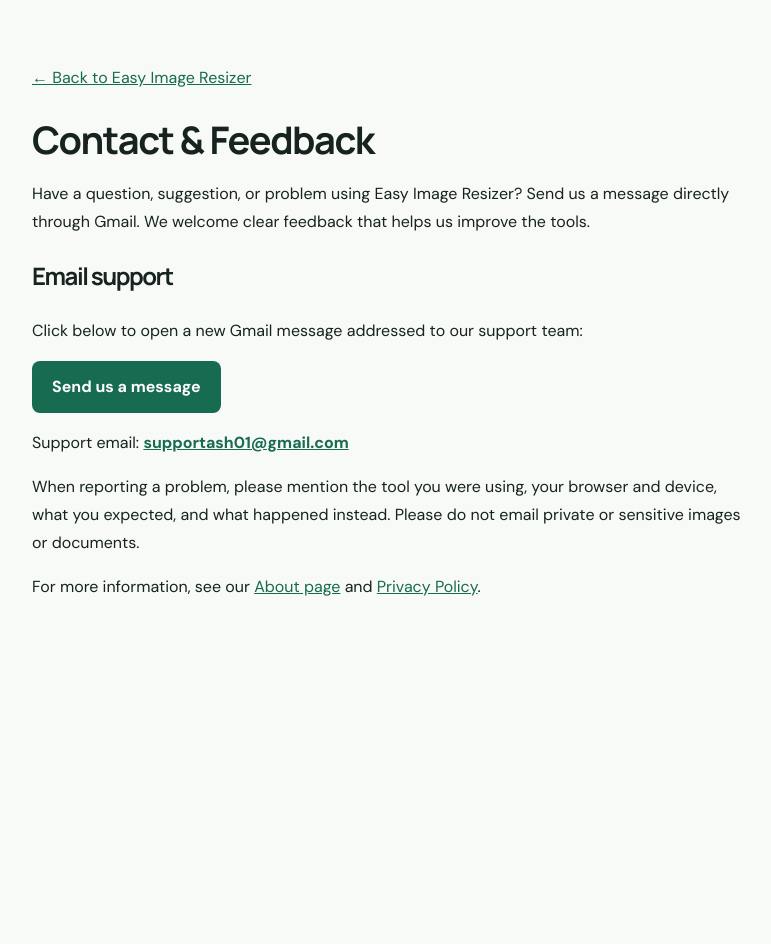
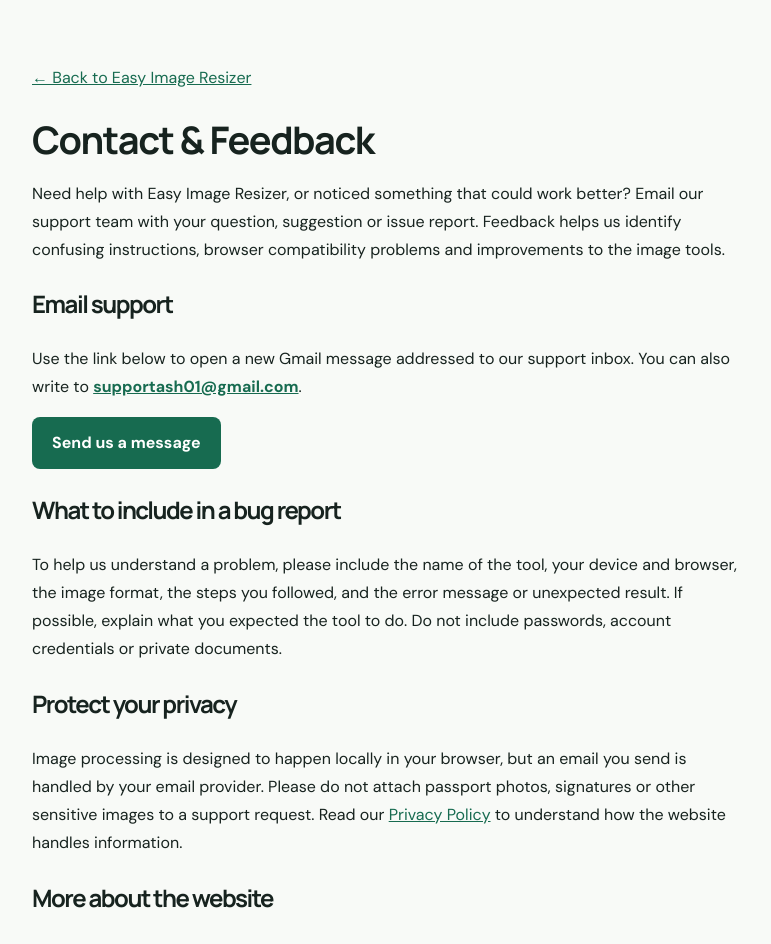
Before and after one commit to ashrafhashmi95786-sys/easy-image-resizer, a Next.js app: page /contact in a window 1280 px wide. Shown: the top 944 px of the page, without its empty margins (252-1023 px from the left). Before the commit the page ends 800 px from the top, so only its background shows below. Built offline with nearby package versions, Linux system fonts and the light colour scheme.

Commit message:
Improve contact page support guidance and SEO title

```diff
--- a/app/contact/page.tsx
+++ b/app/contact/page.tsx
@@ -2,8 +2,8 @@ import type { Metadata } from "next";
 import Link from "next/link";
 
 export const metadata: Metadata = {
-  title: "Contact",
-  description: "Contact Easy Image Resizer by email for support, feedback, questions or issue reports.",
+  title: "Contact Easy Image Resizer",
+  description: "Email Easy Image Resizer support with questions, feedback, or a report about an image tool.",
 };
 
 const gmailComposeUrl = "https://mail.google.com/mail/?view=cm&fs=1&to=supportash01@gmail.com&su=Easy%20Image%20Resizer%20Support";
@@ -12,12 +12,15 @@ export default function ContactPage() {
   return <main style={{maxWidth:760,margin:"0 auto",padding:"64px 24px",lineHeight:1.75}}>
     <Link href="/" style={{color:"#176b50"}}>← Back to Easy Image Resizer</Link>
     <h1 style={{fontSize:38,marginTop:28}}>Contact & Feedback</h1>
-    <p>Have a question, suggestion, or problem using Easy Image Resizer? Send us a message directly through Gmail. We welcome clear feedback that helps us improve the tools.</p>
+    <p>Need help with Easy Image Resizer, or noticed something that could work better? Email our support team with your question, suggestion or issue report. Feedback helps us identify confusing instructions, browser compatibility problems and improvements to the image tools.</p>
     <h2>Email support</h2>
-    <p>Click below to open a new Gmail message addressed to our support team:</p>
+    <p>Use the link below to open a new Gmail message addressed to our support inbox. You can also write to <a href="mailto:supportash01@gmail.com" style={{color:"#176b50",fontWeight:700}}>supportash01@gmail.com</a>.</p>
     <p><a href={gmailComposeUrl} target="_blank" rel="noopener noreferrer" style={{display:"inline-block",background:"#176b50",color:"#fff",fontWeight:700,padding:"12px 20px",borderRadius:8,textDecoration:"none"}}>Send us a message</a></p>
-    <p>Support email: <a href={gmailComposeUrl} target="_blank" rel="noopener noreferrer" style={{color:"#176b50",fontWeight:700}}>supportash01@gmail.com</a></p>
-    <p>When reporting a problem, please mention the tool you were using, your browser and device, what you expected, and what happened instead. Please do not email private or sensitive images or documents.</p>
-    <p>For more information, see our <Link href="/about" style={{color:"#176b50"}}>About page</Link> and <Link href="/privacy-policy" style={{color:"#176b50"}}>Privacy Policy</Link>.</p>
+    <h2>What to include in a bug report</h2>
+    <p>To help us understand a problem, please include the name of the tool, your device and browser, the image format, the steps you followed, and the error message or unexpected result. If possible, explain what you expected the tool to do. Do not include passwords, account credentials or private documents.</p>
+    <h2>Protect your privacy</h2>
+    <p>Image processing is designed to happen locally in your browser, but an email you send is handled by your email provider. Please do not attach passport photos, signatures or other sensitive images to a support request. Read our <Link href="/privacy-policy" style={{color:"#176b50"}}>Privacy Policy</Link> to understand how the website handles information.</p>
+    <h2>More about the website</h2>
+    <p>Learn about the purpose of the tools on our <Link href="/about" style={{color:"#176b50"}}>About page</Link>, or browse the <Link href="/guides" style={{color:"#176b50"}}>image resizing guides</Link> for practical instructions and answers to common questions.</p>
   </main>;
 }
```
